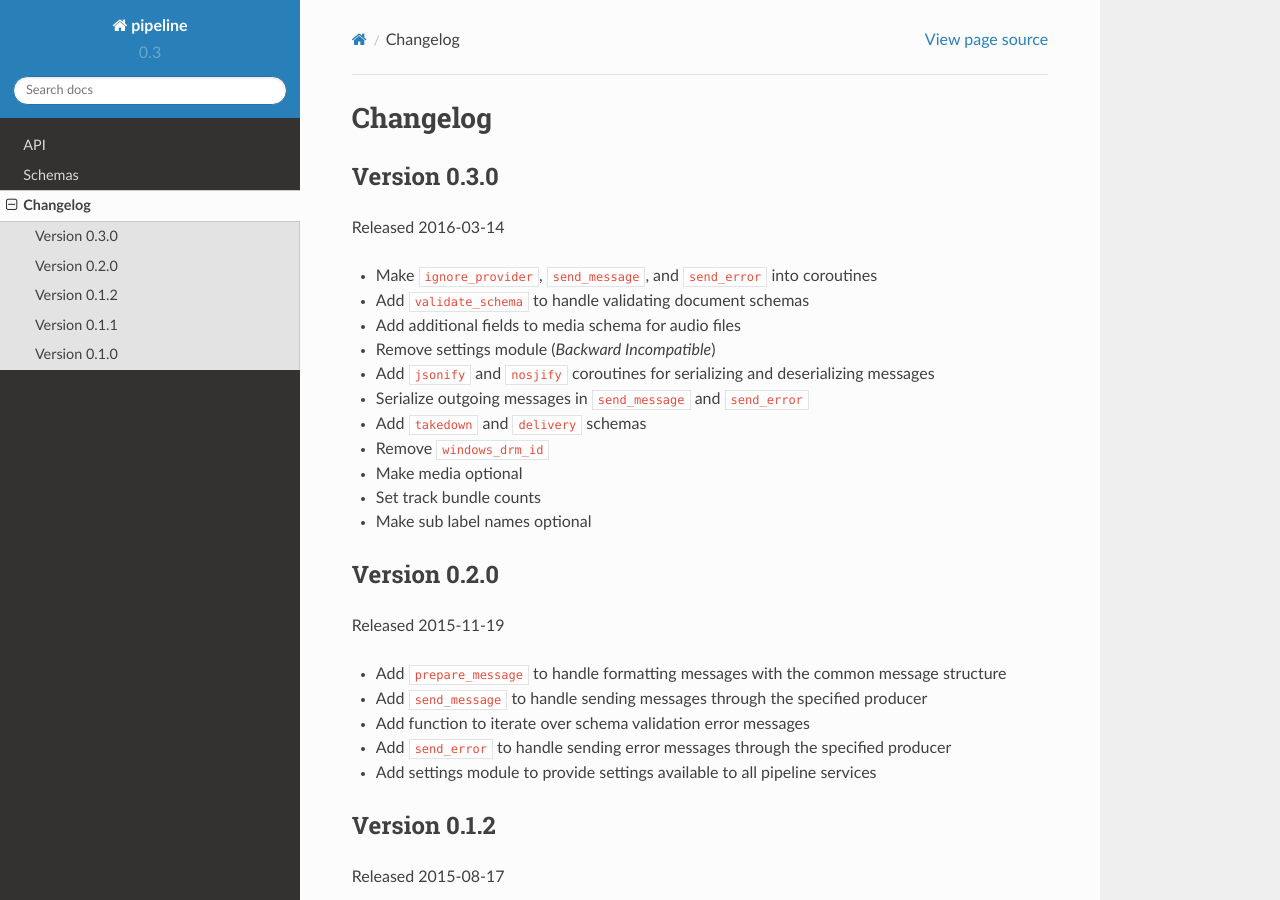
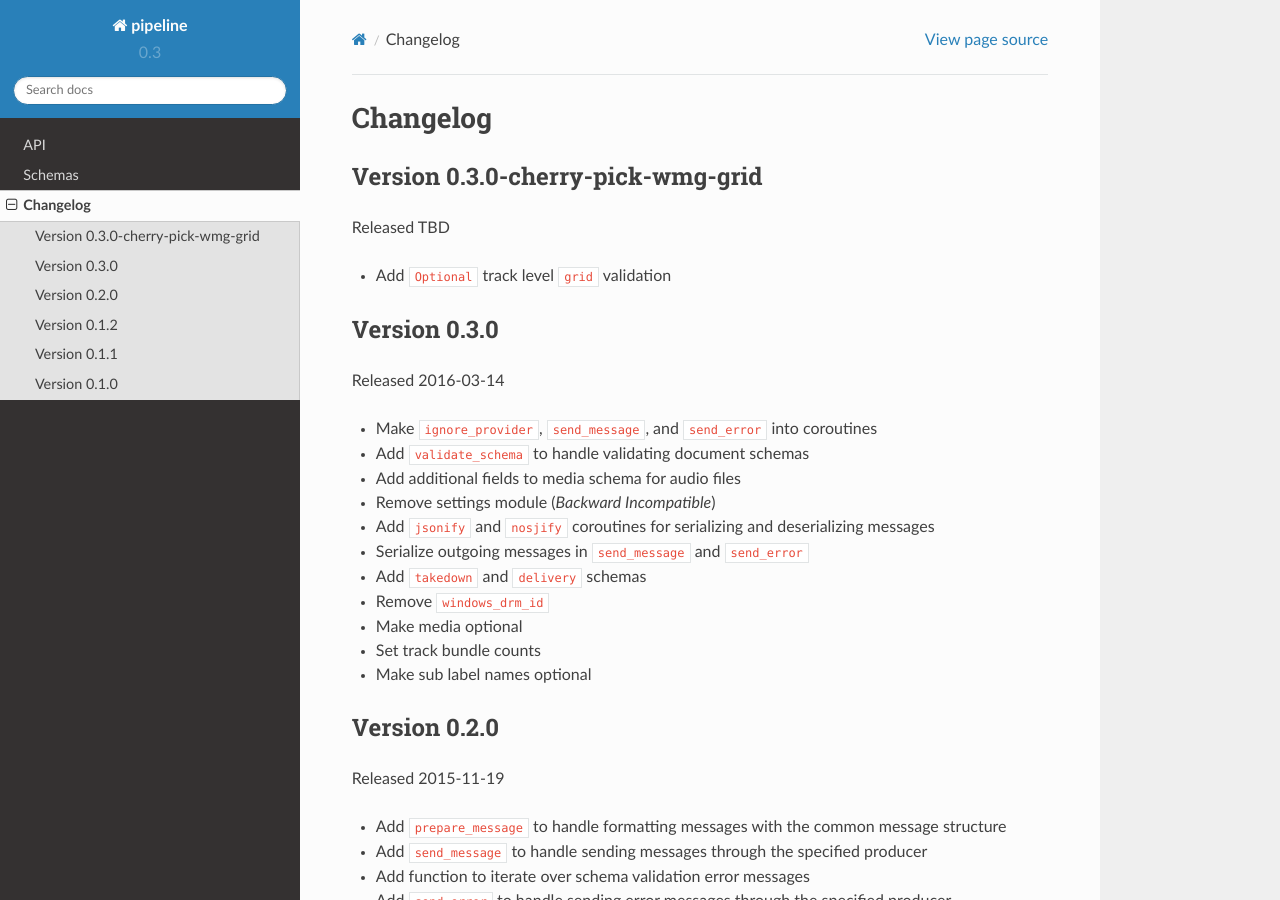
Before and after one commit to iheartradio/pipeline, a Sphinx documentation site: the page built from docs/changes.rst, in a window 1280 px wide and 900 px high. Built offline with Sphinx 7.4.7 and the Read the Docs theme 2.0.0, drawn with Linux system fonts in a browser that asks for light colours.

Commit message:
Add Track GRid To Schema

```diff
--- a/docs/changes.rst
+++ b/docs/changes.rst
@@ -1,6 +1,13 @@
 =========
 Changelog
 =========
+
+Version 0.3.0-cherry-pick-wmg-grid
+=============
+
+Released TBD
+
+- Add ``Optional`` track level ``grid`` validation
 
 Version 0.3.0
 =============
```
Also changed, not shown: 1 other file.
